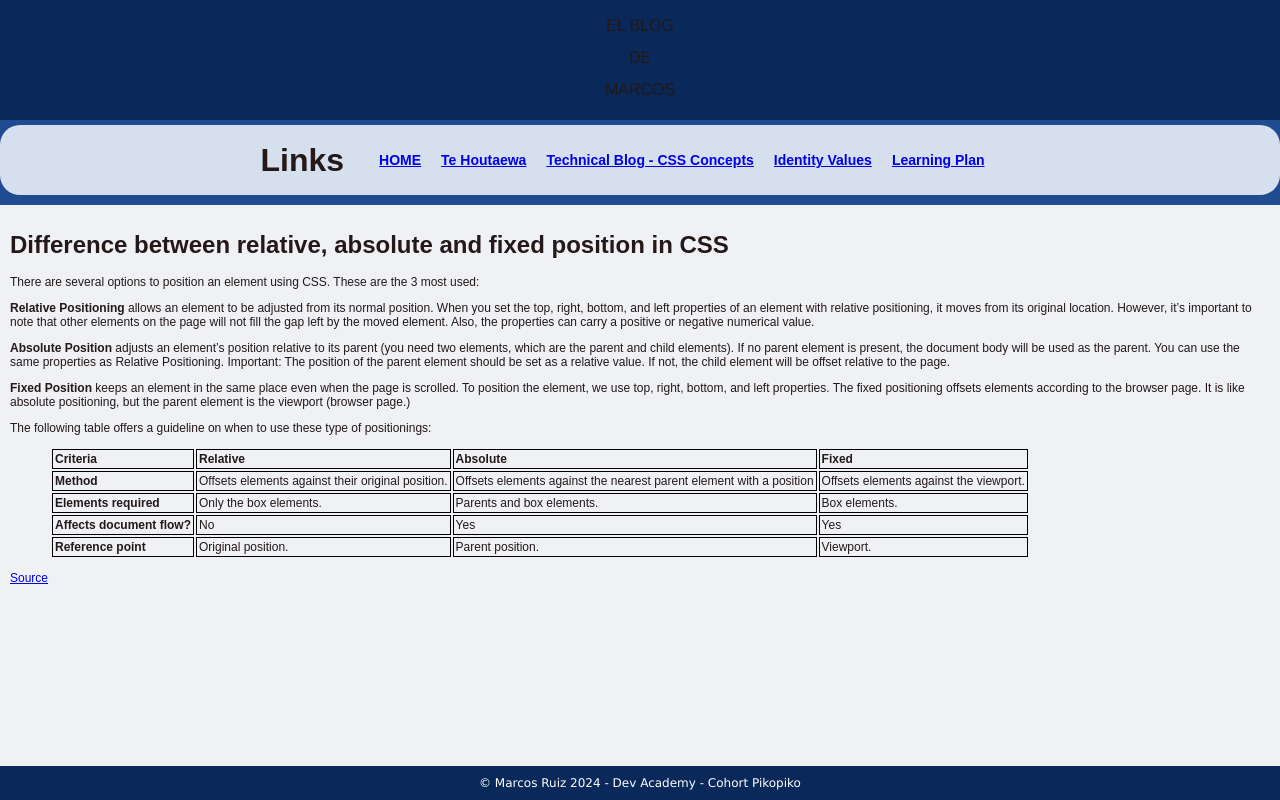
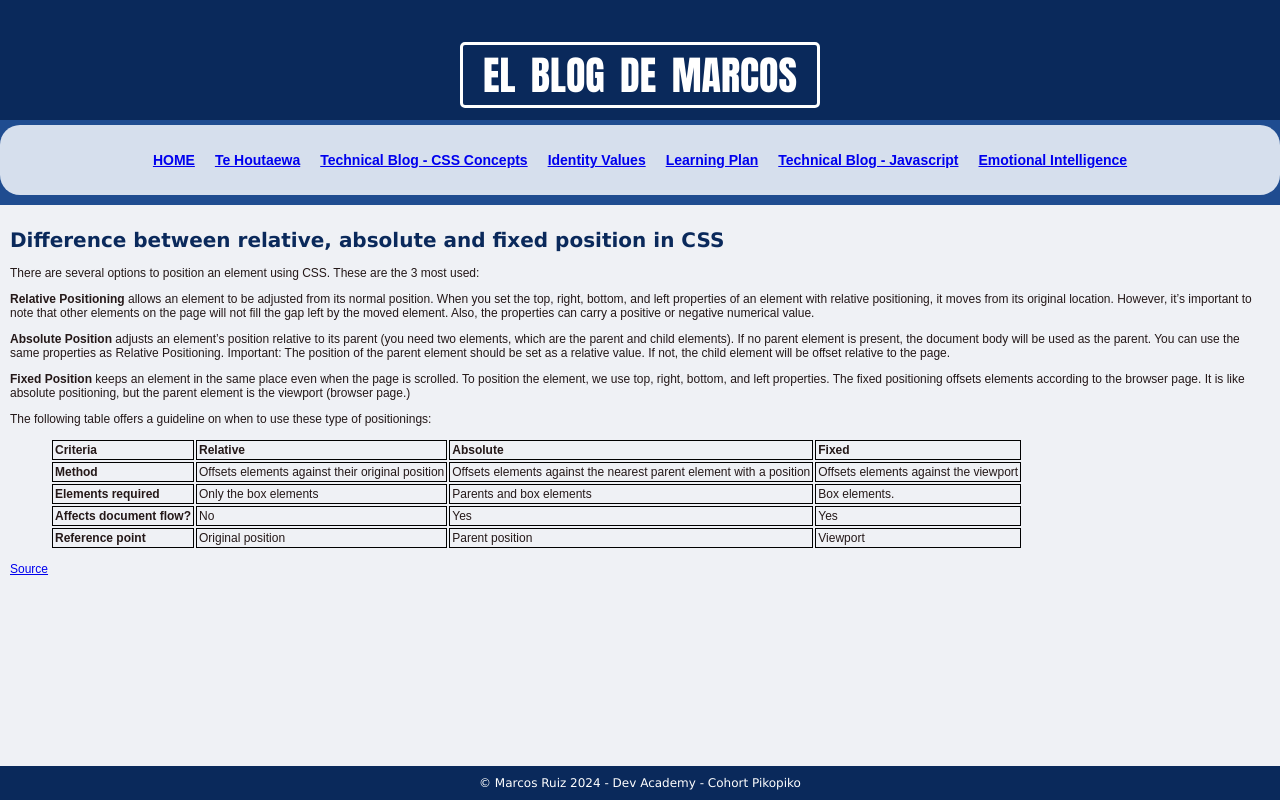
Before and after one commit to marcosruiz27/marcosruiz27.github.io, a plain HTML site: page blog/html-css.html in a window 1280 px wide. Drawn offline with Linux system fonts and the light colour scheme.

Commit message:
Changes to the HTML-CSS file to reflect latest CSS file changes

```diff
--- a/blog/html-css.html
+++ b/blog/html-css.html
@@ -3,47 +3,30 @@
     <meta charset="UTF-8">
     <meta name="viewport" content="width=device-width, initial-scale=1" />
     <link rel="stylesheet" href="../styles/main.css" />
-    <title>Marcos Ruiz's Blog</title>
+    <title>Technical Blog - CSS Concepts</title>
+
     <div class="header">
-      <p>EL BLOG</p>
-      <p>DE</p>
-      <p>MARCOS</p>
-
+      <p class="header-logo">EL BLOG DE MARCOS</p>
     </div>
   </head>
 
   <body>
     <div class="menu">
-      <h1 class="Titles">Links</h1>
+      <h1 class="titles"></h1>
 
       <ul class="links">
-        <li> <a
-          href="https://marcosruiz27.github.io/index.html"
-          >HOME</a>
-
-        </li>
-        <li>
-          <a
-            href="https://marcosruiz27.github.io/blog/te-houtaewa-template.html"
-            >Te Houtaewa</a>
-        </li>
-        <li><a
-          href="https://marcosruiz27.github.io/blog/html-css.html"
-          >Technical Blog - CSS Concepts</a></li>
-          <li>
-            <a
-              href="https://marcosruiz27.github.io/blog/identity-values.html"
-              >Identity Values</a>
-          </li>
-          <li>
-            <a
-              href="https://marcosruiz27.github.io/blog/learning-plan.html"
-              >Learning Plan</a>
-          </li>
+        <li><a href="https://marcosruiz27.github.io/index.html">HOME</a></li>
+        <li><a href="https://marcosruiz27.github.io/blog/te-houtaewa-template.html">Te Houtaewa</a></li>
+        <li><a href="https://marcosruiz27.github.io/blog/html-css.html">Technical Blog - CSS Concepts</a></li>
+        <li><a href="https://marcosruiz27.github.io/blog/identity-values.html">Identity Values</a></li>
+        <li><a href="https://marcosruiz27.github.io/blog/learning-plan.html">Learning Plan</a></li>
+        <li><a href="https://marcosruiz27.github.io/blog/javascript-dom.html">Technical Blog - Javascript</a></li>
+        <li><a href="https://marcosruiz27.github.io/blog/emotional-intelligence.html">Emotional Intelligence</a></li>
       </ul>
     </div>
-    <div class="content">
-      <h1 class="Titles">Difference between relative, absolute and fixed position in CSS</h1>
+    <div class="content" class="text4content">
+
+      <h1 class="title1">Difference between relative, absolute and fixed position in CSS</h1>
 
       <p>There are several options to position an element using CSS. These are the 3 most used:</p>
 
@@ -52,9 +35,10 @@
         Important: The position of the parent element should be set as a relative value. If not, the child element will be offset relative to the page.</p>
       <p><b>Fixed Position</b> keeps an element in the same place even when the page is scrolled. To position the element, we use top, right, bottom, and left properties.
         The fixed positioning offsets elements according to the browser page. It is like absolute positioning, but the parent element is the viewport (browser page.)</p>
-        <p></p>
-        <p>The following table offers a guideline on when to use these type of positionings:</p>
-
+      <p></p>
+      <p>The following table offers a guideline on when to use these type of positionings:</p>
+      <p></p>
+      <p></p>
         <figure class="bordered-table">
         <table>
           <tbody>
@@ -66,14 +50,14 @@
             </tr>
             <tr>
               <td><b>Method</b></td>
-              <td>Offsets elements against their original position.</td>
+              <td>Offsets elements against their original position</td>
               <td>Offsets elements against the nearest parent element with a position</td>
-              <td>Offsets elements against the viewport.</td>
+              <td>Offsets elements against the viewport</td>
             </tr>
             <tr>
               <td><b>Elements required&nbsp;</b></td>
-              <td>Only the box elements.</td>
-              <td>Parents and box elements.</td>
+              <td>Only the box elements</td>
+              <td>Parents and box elements</td>
               <td>Box elements.</td>
             </tr>
             <tr>
@@ -84,14 +68,15 @@
             </tr>
             <tr>
               <td><b>Reference point&nbsp;</b></td>
-              <td>Original position.</td>
-              <td>Parent position.</td>
-              <td>Viewport.</td>
+              <td>Original position</td>
+              <td>Parent position</td>
+              <td>Viewport</td>
             </tr>
           </tbody>
         </table>
         </figure>
         <p> <a href="https://www.geeksforgeeks.org/difference-between-relative-and-absolute-position-in-css/">Source</a></p>
+
     </div>
   </body>
 
```
